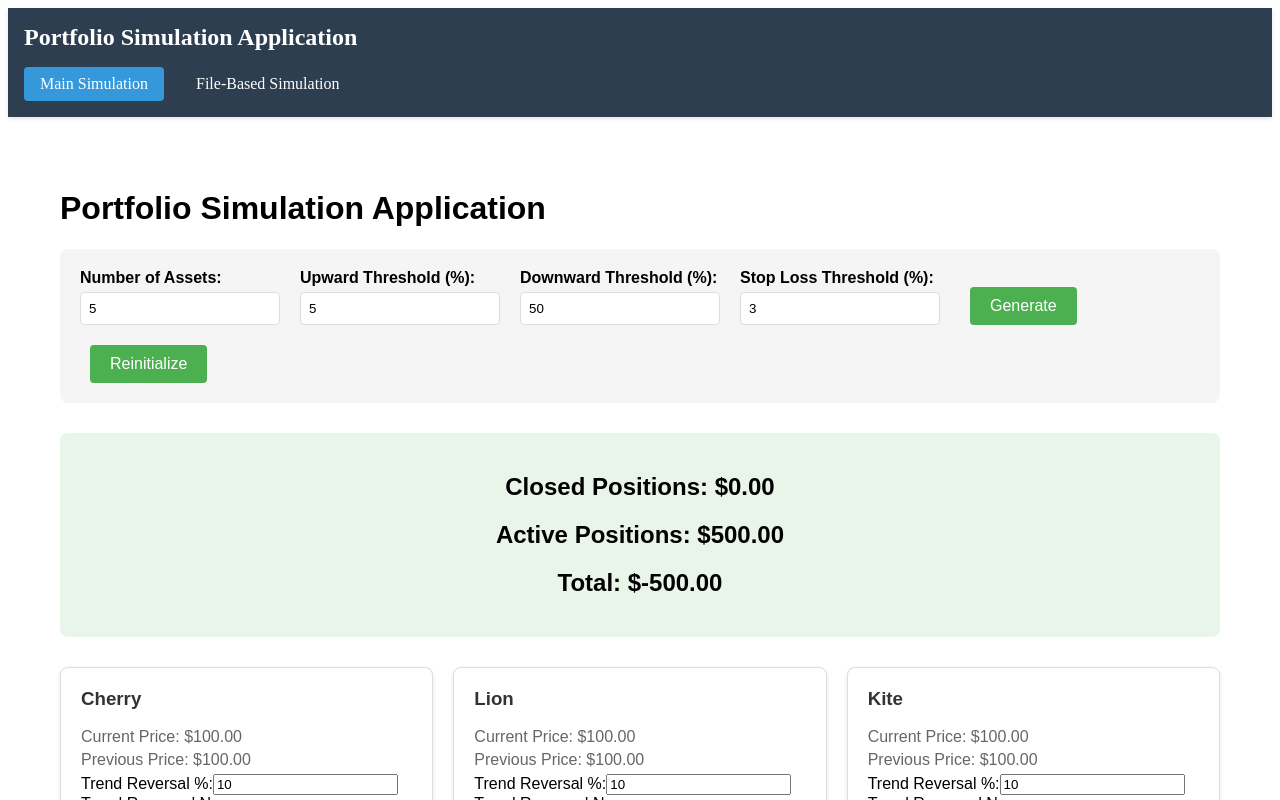
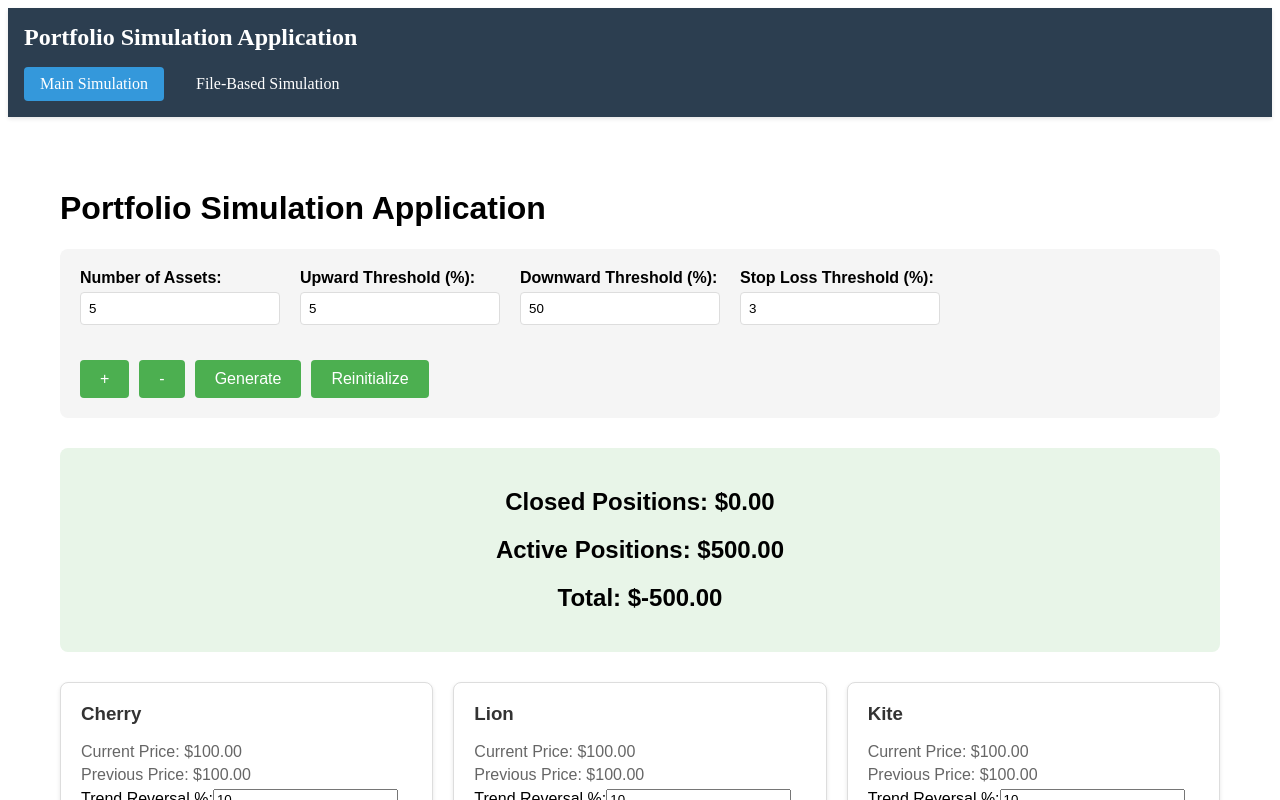
Before and after one commit to settlersxp/550tradingsimulator, a Vue app in the folder vue-project/: page / in a window 1280 px wide. Shown: the top 800 px of the page. Built offline with nearby package versions, Linux system fonts and the light colour scheme; the HTML template or start-up script is replaced by a standard one.

Commit message:
+ and - buttons

```diff
--- a/vue-project/src/components/PortfolioSimulation.vue
+++ b/vue-project/src/components/PortfolioSimulation.vue
@@ -15,6 +15,7 @@ import type { Portfolio } from '../types/portfolio'
 
 // Import the PositionDisplay component
 import AssetCard from './AssetCard.vue'
+import PriceControls from './PriceControls.vue'
 
 // Reactive portfolio state
 const portfolio = reactive<Portfolio>({
@@ -121,55 +122,11 @@ watch(numberOfAssets, (newVal, oldVal) => {
   <div class="container">
     <h1>Portfolio Simulation Application</h1>
 
-<div class="controls">
-      <div class="control-group">
-        <label for="assets">Number of Assets:</label>
-        <input
-          id="assets"
-          v-model.number="numberOfAssets"
-          type="number"
-          min="1"
-          max="50"
-        />
-      </div>
-
-      <div class="control-group">
-        <label for="upThreshold">Upward Threshold (%):</label>
-        <input
-          id="upThreshold"
-          v-model.number="portfolio.upwardThreshold"
-          type="number"
-          min="0"
-          step="0.1"
-        />
-      </div>
-
-      <div class="control-group">
-        <label for="downThreshold">Downward Threshold (%):</label>
-        <input
-          id="downThreshold"
-          v-model.number="portfolio.downwardThreshold"
-          type="number"
-          min="0"
-          step="0.1"
-        />
-      </div>
-
-      <div class="control-group">
-        <label for="stopLossThreshold">Stop Loss Threshold (%):</label>
-        <input
-          id="stopLossThreshold"
-          v-model.number="portfolio.stopLossThreshold"
-          type="number"
-          min="0"
-          step="0.1"
-        />
-      </div>
-
-
-      <button @click="updatePortfolio">Generate</button>
-      <button @click="reinitialize">Reinitialize</button>
-    </div>
+    <PriceControls
+      :portfolio="portfolio"
+      @generate="updatePortfolio"
+      @reinitialize="reinitialize"
+    />
 
     <div class="portfolio-info">
       <h2>Closed Positions: ${{ getClosedPositionsValue().toFixed(2) }}</h2>
@@ -195,49 +152,6 @@ watch(numberOfAssets, (newVal, oldVal) => {
   font-family: Arial, sans-serif;
 }
 
-.controls {
-  display: flex;
-  flex-wrap: wrap;
-  gap: 20px;
-  margin-bottom: 30px;
-  padding: 20px;
-  background-color: #f5f5f5;
-  border-radius: 8px;
-}
-
-.control-group {
-  display: flex;
-  flex-direction: column;
-  min-width: 200px;
-}
-
-.control-group label {
-  margin-bottom: 5px;
-  font-weight: bold;
-}
-
-.control-group input {
-  padding: 8px;
-  border: 1px solid #ddd;
-  border-radius: 4px;
-}
-
-button {
-  padding: 10px 20px;
-  background-color: #4CAF50;
-  color: white;
-  border: none;
-  border-radius: 4px;
-  cursor: pointer;
-  font-size: 16px;
-  align-self: flex-end;
-  margin-left: 10px;
-}
-
-button:hover {
-  background-color: #45a049;
-}
-
 .portfolio-info {
   margin-bottom: 30px;
   padding: 20px;
--- /dev/null
+++ b/vue-project/src/components/PriceControls.vue
@@ -0,0 +1,129 @@
+<script setup lang="ts">
+import type { Portfolio } from '../types/portfolio'
+
+const props = defineProps<{
+  portfolio: Portfolio
+}>()
+
+// Function to increase price by $1 for all assets
+function increasePrices(): void {
+  props.portfolio.assets.forEach((asset) => {
+    asset.price += 1
+  })
+}
+
+// Function to decrease price by $1 for all assets
+function decreasePrices(): void {
+  props.portfolio.assets.forEach((asset) => {
+    asset.price = Math.max(0.01, asset.price - 1)
+  })
+}
+
+// Emit events to parent component
+const emit = defineEmits(['generate', 'reinitialize'])
+</script>
+
+<template>
+  <div class="controls">
+    <div class="control-group">
+      <label for="assets">Number of Assets:</label>
+      <input
+        id="assets"
+        v-model.number="portfolio.assets.length"
+        type="number"
+        min="1"
+        max="50"
+      />
+    </div>
+
+    <div class="control-group">
+      <label for="upThreshold">Upward Threshold (%):</label>
+      <input
+        id="upThreshold"
+        v-model.number="portfolio.upwardThreshold"
+        type="number"
+        min="0"
+        step="0.1"
+      />
+    </div>
+
+    <div class="control-group">
+      <label for="downThreshold">Downward Threshold (%):</label>
+      <input
+        id="downThreshold"
+        v-model.number="portfolio.downwardThreshold"
+        type="number"
+        min="0"
+        step="0.1"
+      />
+    </div>
+
+    <div class="control-group">
+      <label for="stopLossThreshold">Stop Loss Threshold (%):</label>
+      <input
+        id="stopLossThreshold"
+        v-model.number="portfolio.stopLossThreshold"
+        type="number"
+        min="0"
+        step="0.1"
+      />
+    </div>
+
+    <div class="button-group">
+      <button @click="increasePrices">+</button>
+      <button @click="decreasePrices">-</button>
+      <button @click="$emit('generate')">Generate</button>
+      <button @click="$emit('reinitialize')">Reinitialize</button>
+    </div>
+  </div>
+</template>
+
+<style scoped>
+.controls {
+  display: flex;
+  flex-wrap: wrap;
+  gap: 20px;
+  margin-bottom: 30px;
+  padding: 20px;
+  background-color: #f5f5f5;
+  border-radius: 8px;
+}
+
+.control-group {
+  display: flex;
+  flex-direction: column;
+  min-width: 200px;
+}
+
+.control-group label {
+  margin-bottom: 5px;
+  font-weight: bold;
+}
+
+.control-group input {
+  padding: 8px;
+  border: 1px solid #ddd;
+  border-radius: 4px;
+}
+
+.button-group {
+  display: flex;
+  align-items: flex-end;
+  gap: 10px;
+  margin-top: 15px;
+}
+
+button {
+  padding: 10px 20px;
+  background-color: #4CAF50;
+  color: white;
+  border: none;
+  border-radius: 4px;
+  cursor: pointer;
+  font-size: 16px;
+}
+
+button:hover {
+  background-color: #45a049;
+}
+</style>
```
